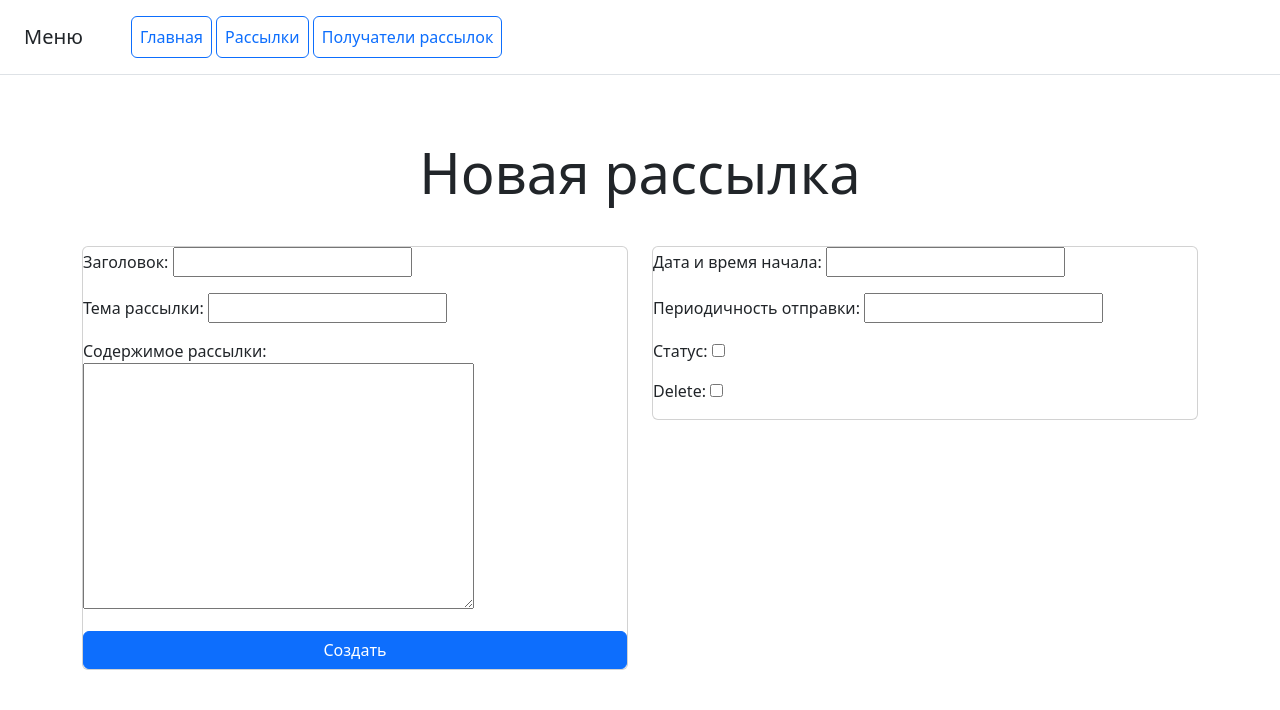
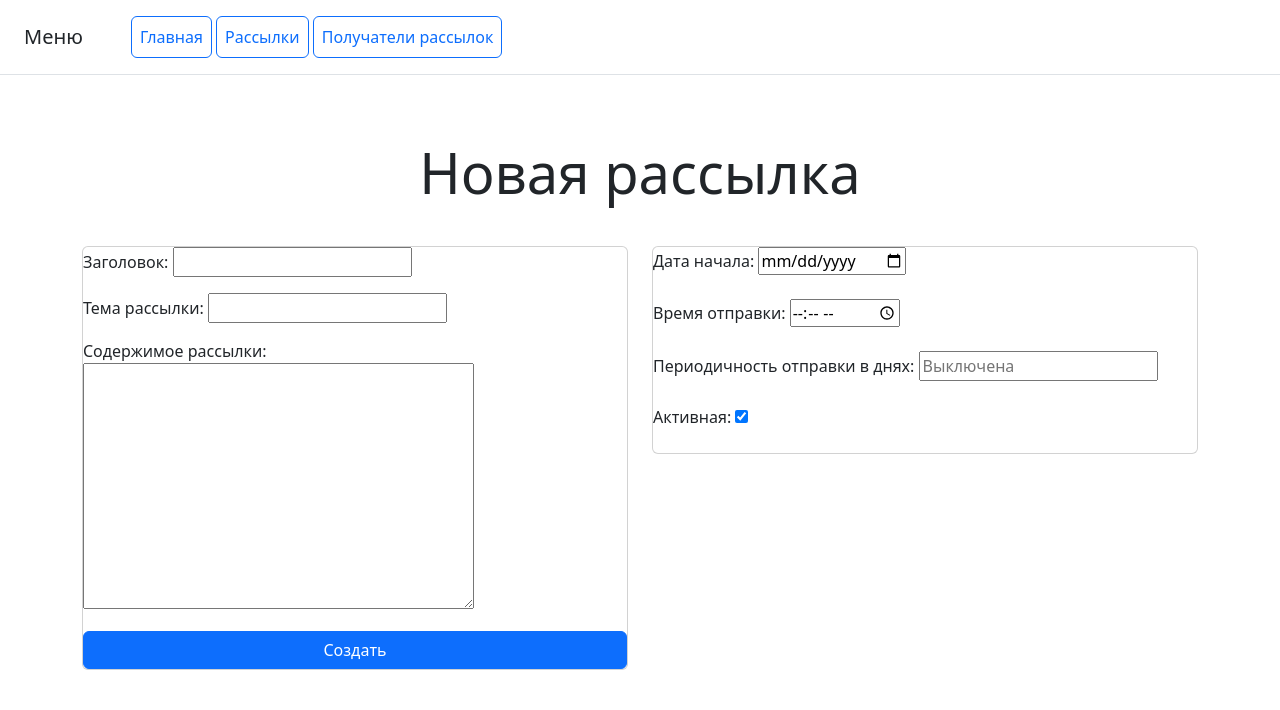
Before and after one commit to dimapbbb/MailMaster, a Django app: page /create/ in a window 1280 px wide. Shown: the top 710 px of the page. Run offline with Django 5.2, Linux system fonts and the light colour scheme.

Commit message:
Модифицирована модель настроек А также форма для ввода настроек приведена в нужный формат ввода

```diff
--- a/config/settings.py
+++ b/config/settings.py
@@ -19,7 +19,8 @@ INSTALLED_APPS = [
     'django.contrib.staticfiles',
 
     'newsletterapp',
-    'recepients'
+    'recepients',
+    'django_apscheduler',
 ]
 
 MIDDLEWARE = [
--- a/newsletterapp/admin.py
+++ b/newsletterapp/admin.py
@@ -10,4 +10,4 @@ class NewsletterAdmin(admin.ModelAdmin):
 
 @admin.register(NewsletterSettings)
 class NewsletterSettingsAdmin(admin.ModelAdmin):
-    list_display = ('newsletter', 'start_datetime', 'periodicity', 'status')
+    list_display = ('newsletter', 'start_date', 'send_time', 'periodicity', 'status')
--- a/newsletterapp/forms.py
+++ b/newsletterapp/forms.py
@@ -14,4 +14,4 @@ class NewsletterSettingsForm(forms.ModelForm):
 
     class Meta:
         model = NewsletterSettings
-        fields = ('start_datetime', 'periodicity', 'status')
+        fields = ('start_date', 'send_time', 'periodicity', 'status')
--- a/newsletterapp/models.py
+++ b/newsletterapp/models.py
@@ -19,12 +19,13 @@ class Newsletter(models.Model):
 class NewsletterSettings(models.Model):
     newsletter = models.OneToOneField(Newsletter, models.CASCADE)
 
-    start_datetime = models.DateTimeField(blank=True, null=True, verbose_name="Дата и время начала")
-    periodicity = models.CharField(max_length=20, verbose_name="Периодичность отправки", blank=True, null=True)
+    start_date = models.DateField(blank=True, null=True, verbose_name="Дата начала")
+    send_time = models.TimeField(blank=True, null=True, verbose_name="Время отправки")
+    periodicity = models.IntegerField(verbose_name="Периодичность отправки в днях", default=0)
     status = models.BooleanField(default=False, verbose_name="Статус")
 
     def __str__(self):
-        return f"{self.start_datetime}, {self.periodicity}, {self.status}"
+        return f"{self.start_date}, {self.periodicity}, {self.status}"
 
     class Meta:
         verbose_name = "Настройка"
--- a/newsletterapp/templates/newsletterapp/newsletter_form.html
+++ b/newsletterapp/templates/newsletterapp/newsletter_form.html
@@ -20,8 +20,34 @@
             <div class="card">
                 {{ formset.management_form }}
                 {% for form in formset.forms %}
-                    {{ form.as_p }}
-                {% endfor %}
+                <div class="col">
+                    {{ form.non_field_errors }}
+                    <div class="row-6 mb-4">
+                        <div class="col">
+                            <div class="row-6 mb-4">
+                                <label for="id_newslettersettings-0-start_date">Дата начала:</label>
+                                <input type="date" name="newslettersettings-0-start_date"
+                                       id="id_newslettersettings-0-start_date">
+                            </div>
+                            <div class="row-6 mb-4">
+                                <label for="id_newslettersettings-0-send_time">Время отправки:</label>
+                                <input type="time" name="newslettersettings-0-send_time" value=""
+                                       id="id_newslettersettings-0-send_time">
+                            </div>
+                            <div class="row-6 mb-4">
+                                <label for="id_newslettersettings-0-periodicity">Периодичность отправки в днях:</label>
+                                <input type="number" name="newslettersettings-0-periodicity" placeholder="Выключена"
+                                       id="id_newslettersettings-0-periodicity">
+                            </div>
+                            <div class="row-6 mb-4">
+                                <label for="id_newslettersettings-0-status">Активная:</label>
+                                <input type="checkbox" name="newslettersettings-0-status"
+                                       id="id_newslettersettings-0-status" checked>
+                            </div>
+                        </div>
+                        {% endfor %}
+                    </div>
+                </div>
             </div>
         </div>
     </form>
--- a/newsletterapp/views.py
+++ b/newsletterapp/views.py
@@ -38,7 +38,7 @@ class NewsletterCreateView(CreateView):
             context["formset"] = NewsletterSettingsFormset(self.request.POST)
         else:
             context["formset"] = NewsletterSettingsFormset()
-
+        print(context["formset"])
         return context
 
     def form_valid(self, form):
@@ -47,7 +47,6 @@ class NewsletterCreateView(CreateView):
         if formset.is_valid():
             formset.instance = self.object
             formset.save()
-
         return super().form_valid(form)
 
 
@@ -83,6 +82,20 @@ class NewsletterUpdateView(UpdateView):
 class NewsletterDetailView(DetailView):
     model = Newsletter
 
+    # def get_object(self, queryset=None):
+    #     self.object = super().get_object(queryset)
+    #     newsletter_id = self.kwargs.get('pk')
+    #     settings = NewsletterSettings.objects.get(newsletter=newsletter_id)
+    #     self.object.start_date = settings.start_date
+    #     self.object.send_time = settings.send_time
+    #     self.object.periodicity = settings.periodicity
+    #     if settings.status:
+    #         self.object.status = "Активная"
+    #     else:
+    #         self.object.status = "Не активная"
+    #     self.object.save()
+    #     return self.object
+
     def get_context_data(self, **kwargs):
         context = super().get_context_data(**kwargs)
         context["title"] = kwargs.get('object').title
--- a/pyproject.toml
+++ b/pyproject.toml
@@ -9,6 +9,7 @@ readme = "README.md"
 python = "^3.12"
 psycopg2-binary = "^2.9.9"
 django = "^5.1"
+django-apscheduler = "^0.6.2"
 
 
 [build-system]
```
Also changed, not shown: newsletterapp/templates/newsletterapp/newsletter_detail.html (+4 -3 lines), newsletterapp/migrations/0004_remove_newslettersettings_start_datetime_and_more.py (added), newsletterapp/migrations/0005_alter_newslettersettings_periodicity_and_more.py (added), newsletterapp/migrations/0006_newslettersettings_send_time.py (added), newsletterapp/utils.py (added), 1 other file.
